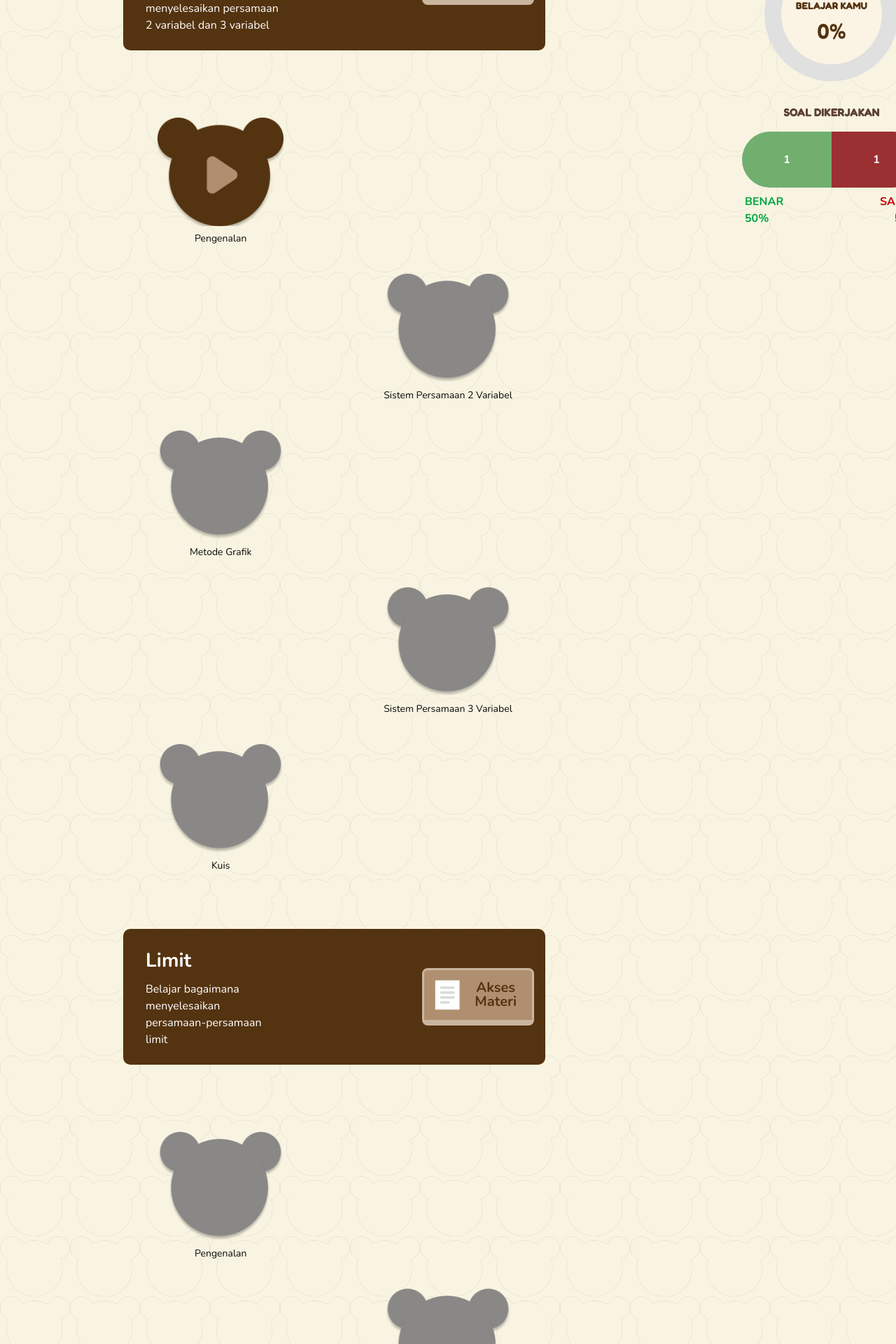
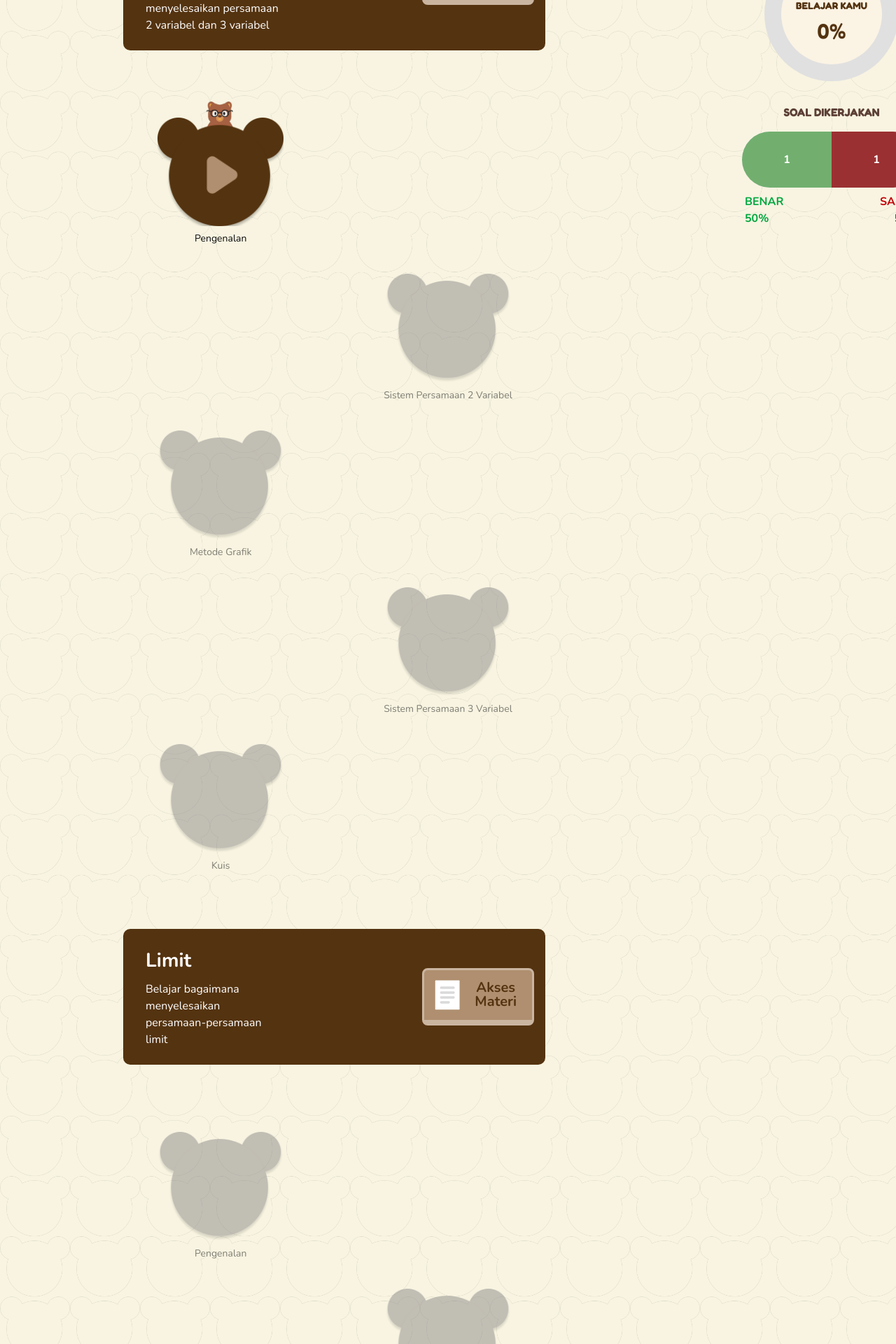
Before and after one commit to willgregorry/sipintar, a Next.js app: page /beranda in a window 1280 px wide. Shown: the part 300-2220 px from the top of the page at 70% size. Built offline with nearby package versions, Linux system fonts and the light colour scheme.

Commit message:
chore: update dashboard page

```diff
--- a/app/beranda/page.jsx
+++ b/app/beranda/page.jsx
@@ -2,15 +2,18 @@ import Appbar from "@/components/appbar";
 import materiData from "@/data/materi.json";
 import LevelItem from "@/components/levelItem";
 import Image from "next/image";
+import Link from "next/link";
 import Roadmap from "@/components/roadmap";
 
 export default function Beranda() {
   const materi = materiData[0];
   const limit = materiData[1];
+  const turunan = materiData[2];
+  const integral = materiData[3];
 
   return (
     <div>
-      <div className="px-44 mt-24 h-1000">
+      <div className="px-44 mt-24 h-auto mb-24">
         <Appbar />
 
         {/* Roadmap */}
@@ -39,24 +42,30 @@ export default function Beranda() {
         {/* Level List */}
         <div className="space-y-10 mt-24 z-0">
           {materi.level.map((lvl, i) => {
+            const isLocked = lvl.status === 'locked';
             const isEven = i % 2 === 0;
-            const isLastItem = i === materi.level.length - 1;
+
+            const wrapperClassName = `
+              relative
+              ${isEven ? "pr-[70%]" : "pl-[0%]"}
+              ${isLocked ? "opacity-50" : "transition-transform duration-300"}
+            `;
 
             return (
-              <div
-                key={lvl.nama}
-                className={`
-                    relative z-0
-                    ${isEven ? "pr-[70%]" : "pl-[0%]"}
-                  `}
-              >
+              <div key={lvl.slug} className={wrapperClassName}>
+              {isLocked ? (
                 <LevelItem nama={lvl.nama} status={lvl.status} />
-              </div>
+              ) : (
+                <Link href={`/beranda`/*`/materi/${lvl.slug}`*/} legacyBehavior>
+                  <a className="cursor-pointer">
+                    <LevelItem nama={lvl.nama} status={lvl.status} />
+                  </a>
+                </Link>
+              )}
+            </div>
             );
           })}
         </div>
-
-
 
         {/* Limit */}
         {/* Header Materi */}
@@ -79,19 +88,119 @@ export default function Beranda() {
         {/* Level List */}
         <div className="space-y-10 mt-24 z-0">
           {limit.level.map((lvl, i) => {
+            const isLocked = lvl.status === 'locked';
             const isEven = i % 2 === 0;
-            const isLastItem = i === limit.level.length - 1;
+
+            const wrapperClassName = `
+              relative
+              ${isEven ? "pr-[70%]" : "pl-[0%]"}
+              ${isLocked ? "opacity-50" : "transition-transform duration-300"}
+            `;
 
             return (
-              <div
-                key={lvl.nama}
-                className={`
-                    relative z-0
-                    ${isEven ? "pr-[70%]" : "pl-[0%]"}
-                  `}
-              >
+              <div key={lvl.slug} className={wrapperClassName}>
+              {isLocked ? (
                 <LevelItem nama={lvl.nama} status={lvl.status} />
-              </div>
+              ) : (
+                <Link href={`/beranda`/*`/materi/${lvl.slug}`*/} legacyBehavior>
+                  <a className="cursor-pointer">
+                    <LevelItem nama={lvl.nama} status={lvl.status} />
+                  </a>
+                </Link>
+              )}
+            </div>
+            );
+          })}
+        </div>
+
+        {/* Turunan */}
+        {/* Header Materi */}
+        <div className="bg-accent-theme mt-20 text-white p-4 rounded-lg flex justify-between items-center w-[65%]">
+          <div className="w-[40%] space-y-2 px-4 py-2">
+            <h1 className="text-[28px] font-bold">{turunan.materi}</h1>
+            <p className="text-md font-light">{turunan.deskripsi}</p>
+          </div>
+          <button className="flex leading-none items-center bg-[#AF8F6F] duration-300 h-auto text-xl text-white font-bold rounded-md w-40 cursor-pointer border-3 border-b-8 border-[#CAB5A0] border-b-[#CAB5A0] p-2 active:border-b-4 hover:bg-[#AF8F6F] hover:scale-105">
+            <Image
+              src="/assets/paper.png"
+              alt="materi"
+              width={50}
+              height={60}
+            />
+            <p className="text-accent-theme">Akses Materi</p>
+          </button>
+        </div>
+
+        {/* Level List */}
+        <div className="space-y-10 mt-24 z-0">
+          {turunan.level.map((lvl, i) => {
+            const isLocked = lvl.status === 'locked';
+            const isEven = i % 2 === 0;
+
+            const wrapperClassName = `
+              relative
+              ${isEven ? "pr-[70%]" : "pl-[0%]"}
+              ${isLocked ? "opacity-50" : "transition-transform duration-300"}
+            `;
+
+            return (
+              <div key={lvl.slug} className={wrapperClassName}>
+              {isLocked ? (
+                <LevelItem nama={lvl.nama} status={lvl.status} />
+              ) : (
+                <Link href={`/beranda`/*`/materi/${lvl.slug}`*/} legacyBehavior>
+                  <a className="cursor-pointer">
+                    <LevelItem nama={lvl.nama} status={lvl.status} />
+                  </a>
+                </Link>
+              )}
+            </div>
+            );
+          })}
+        </div>
+
+        {/* Integral */}
+        {/* Header Materi */}
+        <div className="bg-accent-theme mt-20 text-white p-4 rounded-lg flex justify-between items-center w-[65%]">
+          <div className="w-[40%] space-y-2 px-4 py-2">
+            <h1 className="text-[28px] font-bold">{integral.materi}</h1>
+            <p className="text-md font-light">{integral.deskripsi}</p>
+          </div>
+          <button className="flex leading-none items-center bg-[#AF8F6F] duration-300 h-auto text-xl text-white font-bold rounded-md w-40 cursor-pointer border-3 border-b-8 border-[#CAB5A0] border-b-[#CAB5A0] p-2 active:border-b-4 hover:bg-[#AF8F6F] hover:scale-105">
+            <Image
+              src="/assets/paper.png"
+              alt="materi"
+              width={50}
+              height={60}
+            />
+            <p className="text-accent-theme">Akses Materi</p>
+          </button>
+        </div>
+
+        {/* Level List */}
+        <div className="space-y-10 mt-24 z-0">
+          {integral.level.map((lvl, i) => {
+            const isLocked = lvl.status === 'locked';
+            const isEven = i % 2 === 0;
+
+            const wrapperClassName = `
+              relative
+              ${isEven ? "pr-[70%]" : "pl-[0%]"}
+              ${isLocked ? "opacity-50" : "transition-transform duration-300"}
+            `;
+
+            return (
+              <div key={lvl.slug} className={wrapperClassName}>
+              {isLocked ? (
+                <LevelItem nama={lvl.nama} status={lvl.status} />
+              ) : (
+                <Link href={`/beranda`/*`/materi/${lvl.slug}`*/} legacyBehavior>
+                  <a className="cursor-pointer">
+                    <LevelItem nama={lvl.nama} status={lvl.status} />
+                  </a>
+                </Link>
+              )}
+            </div>
             );
           })}
         </div>
--- a/components/levelItem.jsx
+++ b/components/levelItem.jsx
@@ -9,7 +9,22 @@ export default function LevelItem({ nama, status }) {
 
   return (
     <div className="flex flex-col items-center">
-      <Image src={iconSrc} alt={nama} width={180} height={160} />
+      <div className="relative">
+
+        <Image src={iconSrc} alt={nama} width={180} height={160} />
+
+        {status === "current" && (
+          <div className="absolute top-[-40px] left-1/2 -translate-x-1/2 -z-50">
+            <Image
+              src="/assets/sipintar.png"
+              alt="Current Level Bear"
+              width={220}
+              height={22+0}
+            />
+          </div>
+        )}
+      </div>
+
       <p className="mt-2 text-sm text-center">{nama}</p>
     </div>
   );
--- a/data/materi.json
+++ b/data/materi.json
@@ -3,7 +3,7 @@
         "materi": "Persamaan Linear",
         "deskripsi": "Belajar bagaimana menyelesaikan persamaan 2 variabel dan 3 variabel",
         "level": [
-            { "nama": "Pengenalan", "status": "current", "path": "/materi/persamaan_linear/pengenalan"},
+            { "nama": "Pengenalan", "status": "current", "slug": "/materi/persamaan_linear/pengenalan"},
             { "nama": "Sistem Persamaan 2 Variabel", "status": "locked" },
             { "nama": "Metode Grafik", "status": "locked" },
             { "nama": "Sistem Persamaan 3 Variabel", "status": "locked" },
@@ -15,9 +15,33 @@
         "deskripsi": "Belajar bagaimana menyelesaikan persamaan-persamaan limit",
         "level": [
             { "nama": "Pengenalan", "status": "locked"},
-            { "nama": "Sistem Persamaan 2 Variabel", "status": "locked" },
-            { "nama": "Metode Grafik", "status": "locked" },
-            { "nama": "Sistem Persamaan 3 Variabel", "status": "locked" },
+            { "nama": "Limit Aljabar", "status": "locked" },
+            { "nama": "Limit Trigonometri", "status": "locked" },
+            { "nama": "Limit Fungsi Tak Hingga", "status": "locked" },
+            { "nama": "Kuis", "status": "locked" }
+        ],
+        "status": false
+    },
+    {
+        "materi": "Turunan",
+        "deskripsi": "Belajar bagaimana menurunkan berbagai persamaan",
+        "level": [
+            { "nama": "Pengenalan", "status": "locked"},
+            { "nama": "Turunan Fungsi Aljabar", "status": "locked" },
+            { "nama": "Aturan Rantai", "status": "locked" },
+            { "nama": "Aturan L'Hopital", "status": "locked" },
+            { "nama": "Kuis", "status": "locked" }
+        ],
+        "status": false
+    },
+    {
+        "materi": "Integral",
+        "deskripsi": "Belajar bagaimana menyelesaikan persamaan integral",
+        "level": [
+            { "nama": "Pengenalan", "status": "locked"},
+            { "nama": "Integral Aljabar", "status": "locked" },
+            { "nama": "Integral Trigonometri", "status": "locked" },
+            { "nama": "Penerapan Integral", "status": "locked" },
             { "nama": "Kuis", "status": "locked" }
         ],
         "status": false
```
Also changed, not shown: app/beranda/materi/[slug].jsx (added).
